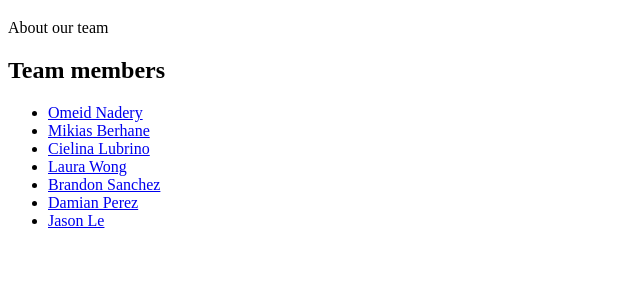
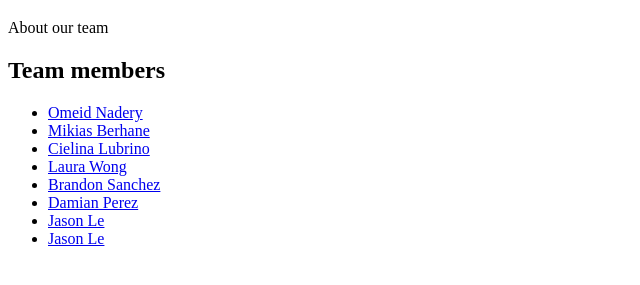
Before and after one commit to OmeidN/Pathwise, a plain HTML site: page application/index.html in a window 1280 px wide. Shown: the part 61-346 px from the top of the page, without its empty margins (0-640 px from the left). Drawn offline with Linux system fonts and the light colour scheme.

Commit message:
index.html update

```diff
--- a/application/index.html
+++ b/application/index.html
@@ -17,6 +17,7 @@
     <li><a href="public/team-members/brandon.html">Brandon Sanchez</a></li>
     <li><a href="public/team-members/damian.html">Damian Perez</a></li>
     <li><a href="public/team-members/jason.html">Jason Le</a></li>
+    <li><a href="verticalTestPage">Jason Le</a></li>
   </ul>
 </body>
 </html>
```
